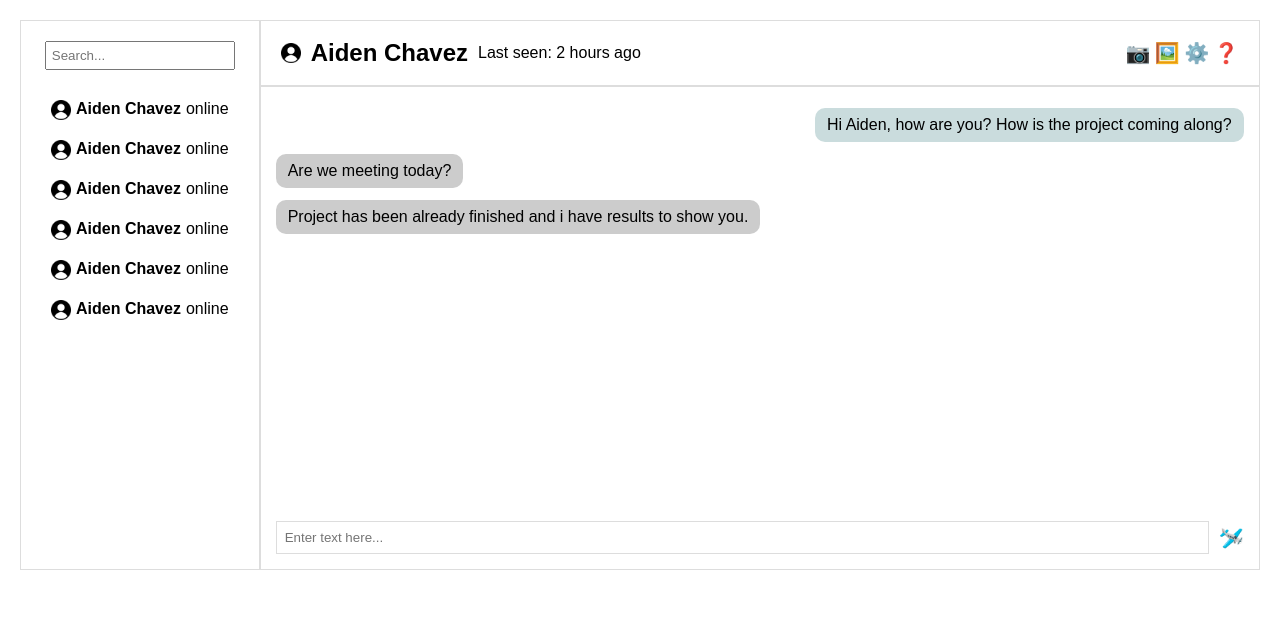
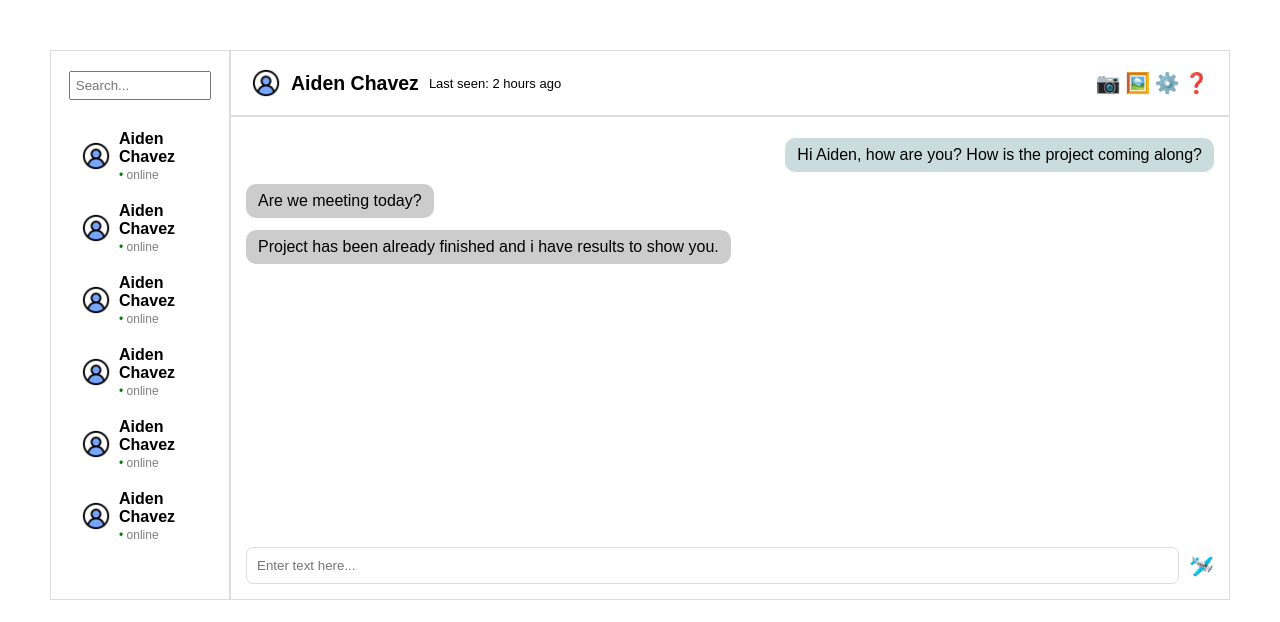
Before and after one commit to Fabrizio2309/chat-ui-tp-Fabrizio-Caricato, a plain HTML site: page index.html in a window 1280 px wide. Drawn offline with Linux system fonts and the light colour scheme.

Commit message:
modificacion de iconos de avatares

```diff
--- a/index.html
+++ b/index.html
@@ -13,7 +13,7 @@
         <ul>
           <li>
             <div class="contenedor-conexion-usuario">
-              <img src="img/foto-retrato-perfil.png" alt="foto de usuario">
+              <img src="img/avatar-usuario.png" alt="foto de usuario">
               <div class="informacion-de-conexion-de-usuario">
                 <strong>Aiden Chavez</strong>
                 <p>online</p>
@@ -22,7 +22,7 @@
           </li>
           <li>
             <div class="contenedor-conexion-usuario">
-              <img src="img/foto-retrato-perfil.png" alt="foto de usuario">
+              <img src="img/avatar-usuario.png" alt="foto de usuario">
               <div class="informacion-de-conexion-de-usuario">
                 <strong>Aiden Chavez</strong>
                 <p>online</p>
@@ -31,7 +31,7 @@
           </li>
           <li>
             <div class="contenedor-conexion-usuario">
-              <img src="img/foto-retrato-perfil.png" alt="foto de usuario">
+              <img src="img/avatar-usuario.png" alt="foto de usuario">
               <div class="informacion-de-conexion-de-usuario">
                 <strong>Aiden Chavez</strong>
                 <p>online</p>
@@ -40,7 +40,7 @@
           </li>
           <li>
             <div class="contenedor-conexion-usuario">
-              <img src="img/foto-retrato-perfil.png" alt="foto de usuario">
+              <img src="img/avatar-usuario.png" alt="foto de usuario">
               <div class="informacion-de-conexion-de-usuario">
                 <strong>Aiden Chavez</strong>
                 <p>online</p>
@@ -49,7 +49,7 @@
           </li>
           <li>
             <div class="contenedor-conexion-usuario">
-              <img src="img/foto-retrato-perfil.png" alt="foto de usuario">
+              <img src="img/avatar-usuario.png" alt="foto de usuario">
               <div class="informacion-de-conexion-de-usuario">
                 <strong>Aiden Chavez</strong>
                 <p>online</p>
@@ -58,7 +58,7 @@
           </li>
           <li>
             <div class="contenedor-conexion-usuario">
-              <img src="img/foto-retrato-perfil.png" alt="foto de usuario">
+              <img src="img/avatar-usuario.png" alt="foto de usuario">
               <div class="informacion-de-conexion-de-usuario">
                 <strong>Aiden Chavez</strong>
                 <p>online</p>
@@ -70,7 +70,7 @@
     <main>
       <section class="contenedor-barra-superior">
         <div class="contenedor-info-barra-superior">
-          <img src="img/foto-retrato-perfil.png" alt="foto de usuario chat">
+          <img src="img/avatar-usuario.png" alt="foto de usuario chat">
           <h2>Aiden Chavez</h2>
           <p>Last seen: 2 hours ago</p>
         </div>
--- a/main.css
+++ b/main.css
@@ -7,7 +7,7 @@
 
 .selector-main {
   display: flex;
-  margin: 20px;
+  margin: 50px;
   height: 550px;
 }
 
@@ -44,18 +44,28 @@ ul {
 
 .contenedor-conexion-usuario {
   display: flex;
-  width: 100%;
-  gap: 5px;
+  align-items: center;
+  gap: 8px;
 }
 
 .informacion-de-conexion-de-usuario {
   display: flex;
-  gap: 5px;
+  flex-direction: column;
+  gap: 2px;
+}
+.informacion-de-conexion-de-usuario p{
+  font-size: 12px;
+  color: gray;
+}
+
+.informacion-de-conexion-de-usuario p::before{
+  content: "• ";
+  color: green;
 }
 
 img {
-  width: 20px;
-  height: 20px;
+  width: 30px;
+  height: 30px;
 }
 
 main {
@@ -78,6 +88,7 @@ main {
   align-items: center;
   justify-content: center;
   gap: 10px;
+  font-size: 13px;
 }
 
 .contenedor-chat {
@@ -120,5 +131,6 @@ main {
 .contenedor-envio-mensaje input{
   border: 1px solid #ddd;
   width: 100%;
-  padding: 8px;
+  padding: 10px;
+  border-radius: 7px;
 }
```
Also changed, not shown: img/avatar-usuario.png (added).
